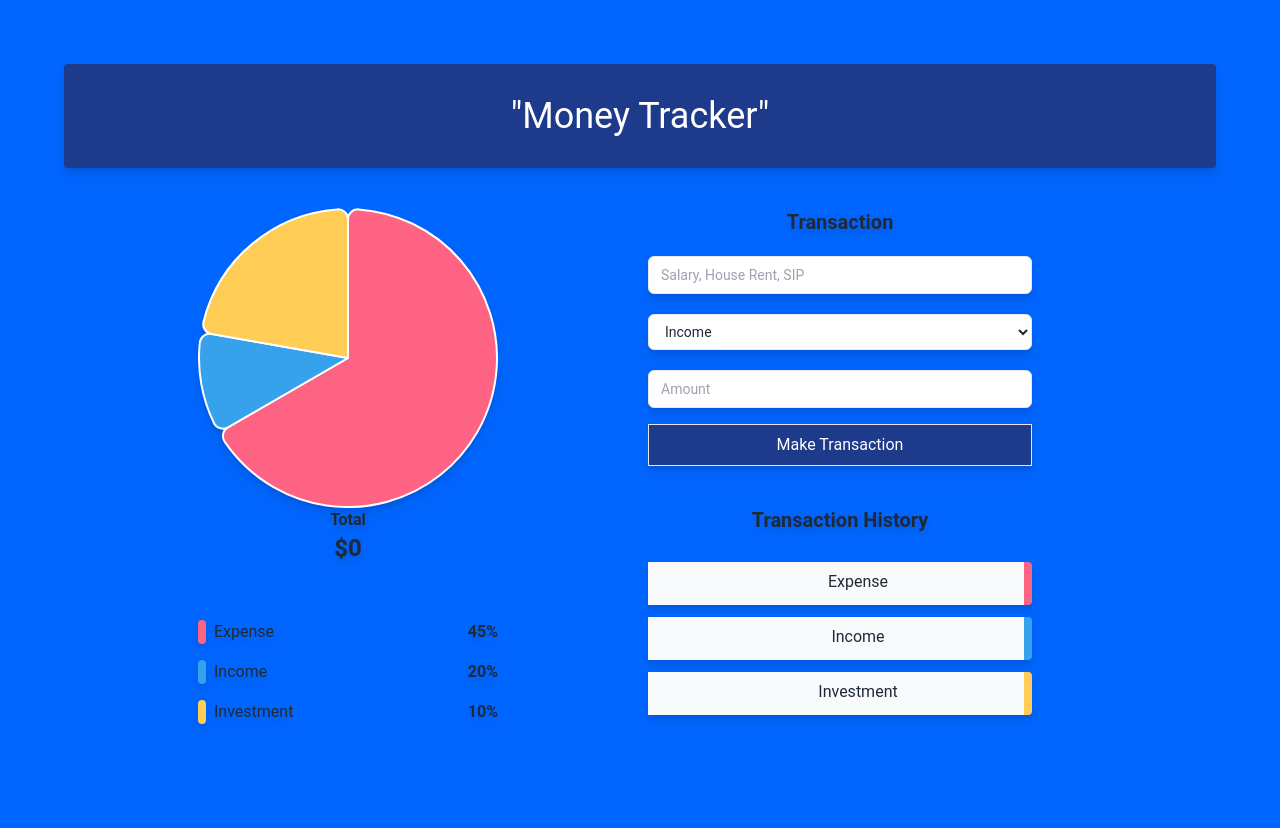
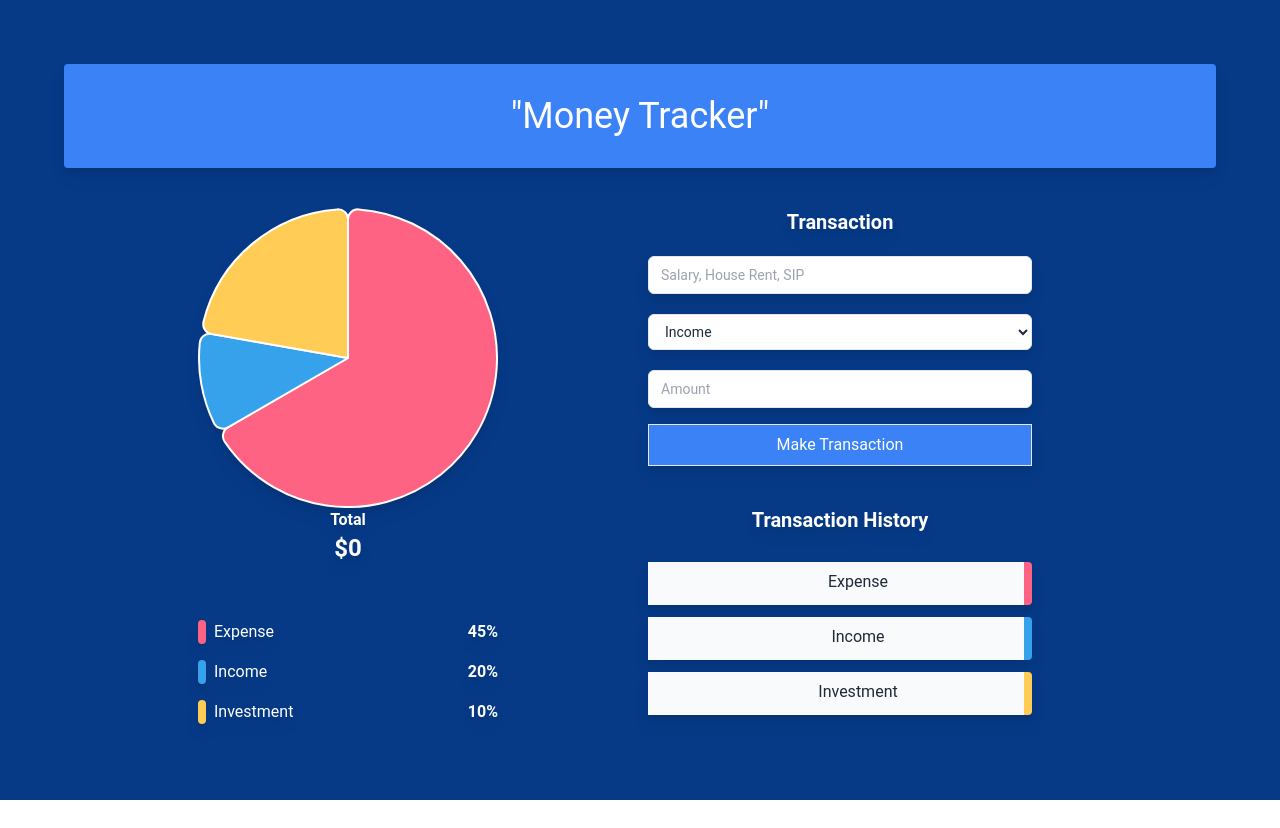
Before and after one commit to virginiarare/expense_tracker, a React (Create React App) app in the folder client/: page / in a window 1280 px wide. After the commit the page ends 800 px from the top, so only its background shows below. Built offline with nearby package versions, Linux system fonts and the light colour scheme; some icons are missing.

Commit message:
Changes to styling

```diff
--- a/client/src/App.css
+++ b/client/src/App.css
@@ -21,7 +21,7 @@
 }
 
 .bg-blue-custom {
-  background-color: #0066ff;
+  background-color: #063a87;
 }
 
 bg.-yellow{
--- a/client/src/App.js
+++ b/client/src/App.js
@@ -4,9 +4,9 @@ import Form from './components/Form';
 
 function App() {
   return (
-    <div className="App bg-blue-custom">
-      <div className= "container mx-auto max-w-6xl text-center drop-shadow-lg text-gray-800">
-        <h1 className="text-4xl py-8 mb-10 bg-blue-900 text-white rounded"> "Money Tracker"</h1>
+    <div className="App bg-blue-custom" style={{ height: '100vh' }}>
+      <div className= "container mx-auto max-w-6xl text-center drop-shadow-lg text-gray-800 w-full">
+        <h1 className="text-4xl py-8 mb-10 bg-blue-500 text-white rounded w-full"> "Money Tracker"</h1>
 
       {/* grid columns */}
       <div className="grid md:grid-cols-2 gap-4">
--- a/client/src/components/Form.js
+++ b/client/src/components/Form.js
@@ -13,7 +13,7 @@ export default function Form() {
 
   return (
     <div className="form max-w-sm-auto w-96">
-        <h1 className= 'font-bold pb-4 text-xl'>Transaction</h1>
+        <h1 className= 'font-bold pb-4 text-xl text-white'>Transaction</h1>
         <form id='form' onSubmit={handleSubmit(onSubmit)}>
             <div className='grid gap-4'>
                 <div className='input-group'>
@@ -28,7 +28,7 @@ export default function Form() {
                     <input type="text" {...register('amount')} placeholder='Amount' className='form-input' />
                 </div>
                 <div className="submit-btn">
-                    <button className='border py-2 text-white bg-blue-900 w-full'>Make Transaction</button>
+                    <button className='border py-2 text-white bg-blue-500 w-full'>Make Transaction</button>
                 </div>
             </div>
         </form>
--- a/client/src/components/Graph.js
+++ b/client/src/components/Graph.js
@@ -27,7 +27,7 @@ export default function Graph() {
       <div className='item'>
         <div className='chart relative'>
             <Pie{...config}></Pie>
-            <h3 className='mb-4 font-bold title'> Total
+            <h3 className='mb-4 font-bold title text-white'> Total
                 <span className='block text-2xl text-black-400'>${0}</span>
             </h3>
         </div>
--- a/client/src/components/Labels.js
+++ b/client/src/components/Labels.js
@@ -33,9 +33,9 @@ function LabelComponent({data}){
         <div className='labels flex justify-between'>
             <div className='flex gap-2'>
                 <div className='w-2 h-2 rounded py-3' style={{background: data.color??'#e1b245'}}></div>
-                <h3 className='text-md'>{data.type??""}</h3>
+                <h3 className="text-md text-white" > {data.type ?? ""} </h3>
             </div>
-            <h3 className= 'font-bold'>{data.percent??0}%</h3>
+            <h3 className="font-bold text-white" > {data.percent ?? 0}% </h3>
         </div>
     )
 }
--- a/client/src/components/List.js
+++ b/client/src/components/List.js
@@ -19,7 +19,7 @@ const obj = [
 export default function List() {
   return (
     <div className= "flex flex-col py-6 gap-3">
-        <h1 className= 'py-4 font-bold text-xl'>Transaction History</h1>
+        <h1 className= 'py-4 font-bold text-xl text-white'>Transaction History</h1>
         {obj.map((v,i) => <Transaction key={i} category={v}></Transaction>)}
 
     </div>
```
